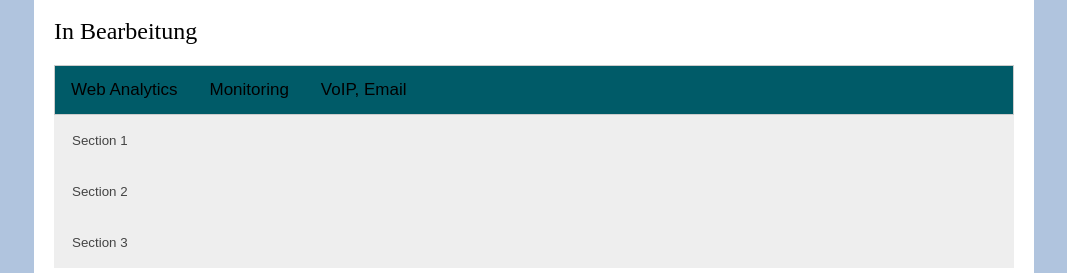
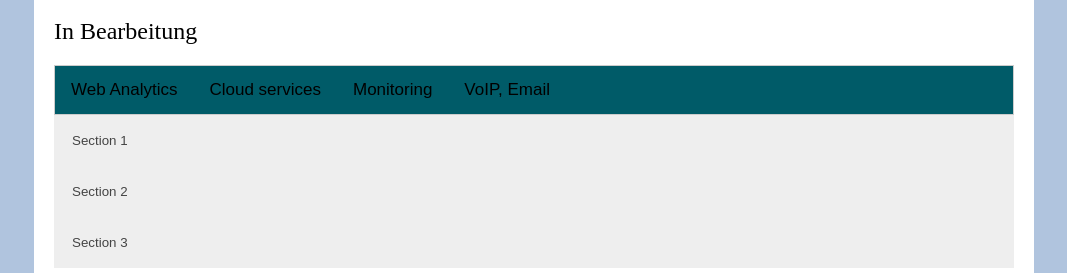
Before and after one commit to zarat/zarat.github.io, a Jekyll site: the page built from index.html, in a window 1280 px wide. Shown: the part 217-490 px from the top of the page, without its empty margins (106-1173 px from the left). Built offline with Jekyll 4.4.1, drawn with Linux system fonts in a browser that asks for light colours; the list of posts is cut into pages by our own code.

Commit message:
Update index.html

```diff
--- a/index.html
+++ b/index.html
@@ -79,6 +79,7 @@ layout: default
 
       <div class="tab">
         <button class="tablinks" onclick="openCity(event, 'London')">Web Analytics</button>
+        <button class="tablinks" onclick="openCity(event, 'Vienna')">Cloud services</button>
         <button class="tablinks" onclick="openCity(event, 'Paris')">Monitoring</button>
         <button class="tablinks" onclick="openCity(event, 'Tokyo')">VoIP, Email</button>
       </div>
@@ -86,6 +87,11 @@ layout: default
       <div id="London" class="tabcontent">
   <h3>Web Analyse nach heimischen Standards</h3>
   <p>Ihre und die Daten Ihrer Nutzer verlassen das Land zu keinem Zeitpunkt und sind nach internationalen Standards gesichert.</p>
+</div>
+
+      <div id="Vienna" class="tabcontent">
+  <h3>Cloud & Storage</h3>
+  <p>Erstellen, starten und beenden Sie virtuelle Maschinen mit Internetzugriff und eigener Domain in Minuten.</p>
 </div>
 
 <div id="Paris" class="tabcontent">
```
